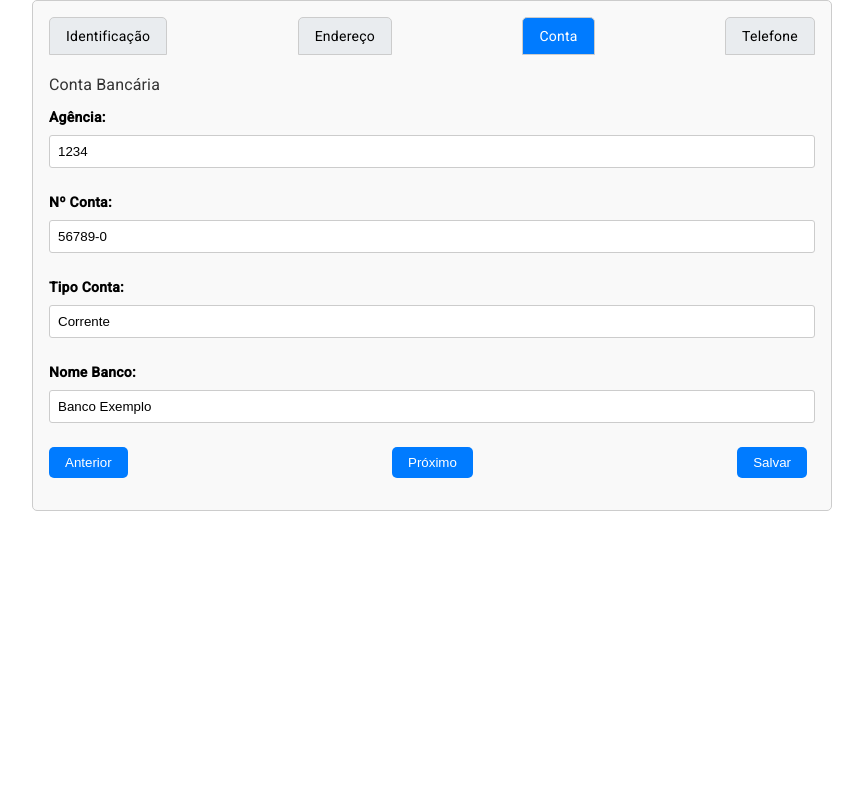
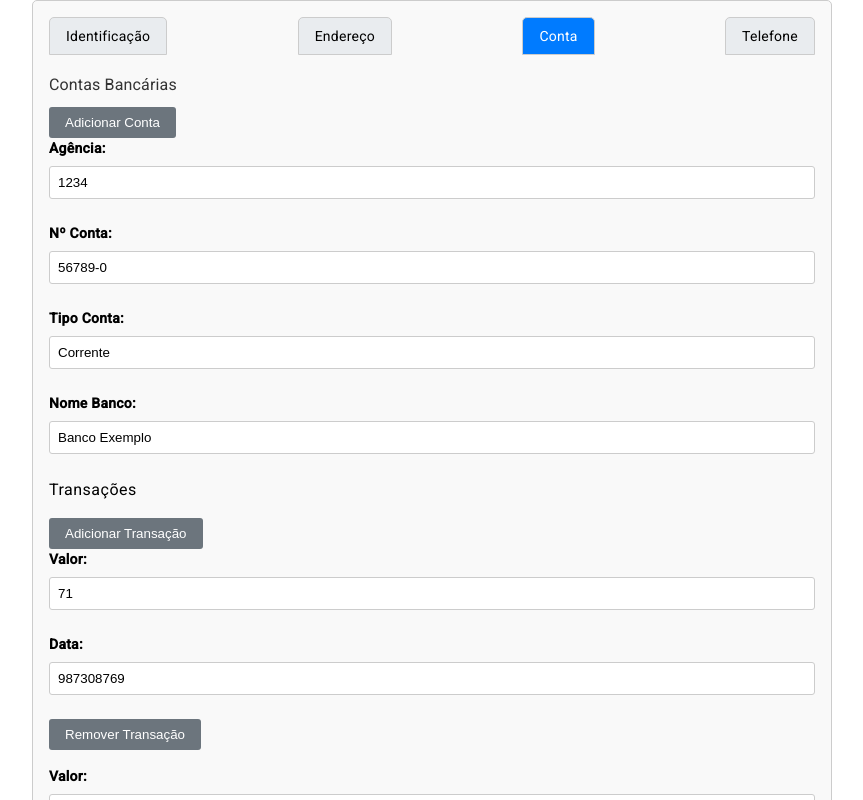
Before and after one commit to Isaquesantos7/formul-rio--reativo-etapas, an Angular app: page / in a window 1280 px wide. Both pictures are taken after a click on the item "Conta". Shown: the top 800 px of the page, without its empty margins (208-1071 px from the left). Built offline with nearby package versions, Linux system fonts and the light colour scheme.

Commit message:
form lista dentro de um form lista

```diff
--- a/src/app/form/T.ts
+++ b/src/app/form/T.ts
@@ -9,12 +9,24 @@ export const dataForm = {
     estado: "Estado Exemplo",
     cep: "12345-678"
   },
-    conta: {
+  conta: [
+    {
       agencia: "1234",
       numero: "56789-0",
       tipoConta: "Corrente",
-      nomeBanco: "Banco Exemplo"
+      nomeBanco: "Banco Exemplo",
+      transacoes: [
+        {
+          valor: "71",
+          data: "987308769"
         },
+        {
+          valor: "86",
+          data: "950505050"
+        }
+      ]
+    }
+  ],
   telefone: [
     {
       ddd: "11",
--- a/src/app/form/form.component.html
+++ b/src/app/form/form.component.html
@@ -11,14 +11,14 @@
         <div>
             <label for="nome">Nome da Mantenedora:</label>
             <input type="text" name="nome" id="nome" formControlName="nome">
-            <div *ngIf="form.get('identificacao.nome')?.errors?.['required'] && form.touched || form.get('identificacao.nome')?.errors?.['required'] && formDir.submitted">
+            <div *ngIf="form.get('identificacao.nome')?.errors?.['required'] && form.touched || form.get('identificacao.nome')?.errors?.['required'] && form.touched">
                 <span>Campo é obrigatório!</span>
             </div>
         </div>
         <div>
             <label for="codigoRegiao">Codígo da Região:</label>
             <input type="text" name="codigoRegiao" id="codigoRegiao" formControlName="codigoRegiao">
-            <div *ngIf="form.get('identificacao.codigoRegiao')?.errors?.['required'] && form.touched || form.get('identificacao.codigoRegiao')?.errors?.['required'] && formDir.submitted">
+            <div *ngIf="form.get('identificacao.codigoRegiao')?.errors?.['required'] && form.touched || form.get('identificacao.codigoRegiao')?.errors?.['required'] && form.touched">
                 <span>Campo é obrigatório!</span>
             </div>
         </div>
@@ -29,62 +29,92 @@
         <div>
             <label for="rua">Rua:</label>
             <input id="rua" name="rua" formControlName="rua">
-            <div *ngIf="form.get('endereco.rua')?.errors?.['required'] && form.touched || form.get('endereco.rua')?.errors?.['required'] && formDir.submitted">
+            <div *ngIf="form.get('endereco.rua')?.errors?.['required'] && form.touched || form.get('endereco.rua')?.errors?.['required'] && form.touched">
                 <span>Campo é obrigatório!</span>
             </div>
         </div>
         <div>
             <label for="cidade">Cidade:</label>
             <input id="cidade" name="cidade" formControlName="cidade">
-            <div *ngIf="form.get('endereco.cidade')?.errors?.['required'] && form.touched || form.get('endereco.cidade')?.errors?.['required'] && formDir.submitted">
+            <div *ngIf="form.get('endereco.cidade')?.errors?.['required'] && form.touched || form.get('endereco.cidade')?.errors?.['required'] && form.touched">
                 <span>Campo é obrigatório!</span>
             </div>
         </div>
         <div>
             <label for="estado">Estado:</label>
             <input id="estado" name="estado" formControlName="estado">
-            <div *ngIf="form.get('endereco.estado')?.errors?.['required'] && form.touched || form.get('endereco.estado')?.errors?.['required'] && formDir.submitted">
+            <div *ngIf="form.get('endereco.estado')?.errors?.['required'] && form.touched || form.get('endereco.estado')?.errors?.['required'] && form.touched">
                 <span>Campo é obrigatório!</span>
             </div>
         </div>
         <div>
             <label for="cep">CEP:</label>
             <input id="cep" name="cep" formControlName="cep">
-            <div *ngIf="form.get('endereco.cep')?.errors?.['required'] && form.touched || form.get('endereco.cep')?.errors?.['required'] && formDir.submitted">
+            <div *ngIf="form.get('endereco.cep')?.errors?.['required'] && form.touched || form.get('endereco.cep')?.errors?.['required'] && form.touched">
                 <span>Campo é obrigatório!</span>
             </div>
         </div>
     </div>
 
     <div *ngIf="currentTab === 2" formGroupName="conta">
-        <h3>Conta Bancária</h3>
+        <h3>Contas Bancárias</h3>
+        <button type="button" (click)="addConta()">Adicionar Conta</button>
+
+        <div *ngFor="let contaGroup of getContasControls(); let i = index" [formGroupName]="i">
           <div>
             <label for="agencia">Agência:</label>
-            <input type="text" name="agencia" id="agencia" formControlName="agencia">
-            <div *ngIf="form.get('conta.agencia')?.errors?.['required'] && form.touched || form.get('conta.agencia')?.errors?.['required'] && formDir.submitted">
+            <input type="text" name="agencia" formControlName="agencia">
+            <div *ngIf="contaGroup.get('agencia')?.errors?.['required'] && form.touched">
                 <span>Campo é obrigatório!</span>
             </div>
           </div>
           <div>
             <label for="numero">Nº Conta:</label>
-            <input type="text" name="numero" id="numero" formControlName="numero">
-            <div *ngIf="form.get('conta.numero')?.errors?.['required'] && form.touched || form.get('conta.numero')?.errors?.['required'] && formDir.submitted">
+            <input type="text" name="numero" formControlName="numero">
+            <div *ngIf="contaGroup.get('numero')?.errors?.['required'] && form.touched">
                 <span>Campo é obrigatório!</span>
             </div>
           </div>
           <div>
             <label for="tipoConta">Tipo Conta:</label>
-            <input type="text" name="tipoConta" id="tipoConta" formControlName="tipoConta">
-            <div *ngIf="form.get('conta.tipoConta')?.errors?.['required'] && form.touched || form.get('conta.tipoConta')?.errors?.['required'] && formDir.submitted">
+            <input type="text" name="tipoConta" formControlName="tipoConta">
+            <div *ngIf="contaGroup.get('tipoConta')?.errors?.['required'] && form.touched">
                 <span>Campo é obrigatório!</span>
             </div>
           </div>
           <div>
             <label for="nomeBanco">Nome Banco:</label>
-            <input type="text" name="nomeBanco" id="nomeBanco" formControlName="nomeBanco">
-            <div *ngIf="form.get('conta.nomeBanco')?.errors?.['required'] && form.touched || form.get('conta.nomeBanco')?.errors?.['required'] && formDir.submitted">
+            <input type="text" name="nomeBanco" formControlName="nomeBanco">
+            <div *ngIf="contaGroup.get('nomeBanco')?.errors?.['required'] && form.touched">
                 <span>Campo é obrigatório!</span>
             </div>
+          </div>
+
+          <!-- Transações -->
+          <div formArrayName="transacoes">
+            <h4>Transações</h4>
+            <button type="button" (click)="addTransacao(i)">Adicionar Transação</button>
+
+            <div *ngFor="let transacao of getTransacoesControls(contaGroup); let j = index" [formGroupName]="j">
+              <div>
+                <label for="valor">Valor:</label>
+                <input type="text" formControlName="valor">
+                <div *ngIf="transacao.get('valor')?.errors?.['required'] && form.touched">
+                    <span>Campo é obrigatório!</span>
+                </div>
+              </div>
+              <div>
+                <label for="data">Data:</label>
+                <input type="text" formControlName="data">
+                <div *ngIf="transacao.get('data')?.errors?.['required'] && form.touched">
+                    <span>Campo é obrigatório!</span>
+                </div>
+              </div>
+              <button type="button" (click)="removeTransacao(i, j)">Remover Transação</button>
+            </div>
+          </div>
+
+          <button type="button" (click)="removeConta(i)">Remover Conta</button>
         </div>
     </div>
 
--- a/src/app/form/form.component.ts
+++ b/src/app/form/form.component.ts
@@ -33,12 +33,7 @@ export class FormComponent {
         cep: ['', Validators.required]
       }),
 
-      conta: this.formBuildService.group({
-        agencia: ['', Validators.required],
-        numero: ['', Validators.required],
-        tipoConta: ['', Validators.required],
-        nomeBanco: ['', Validators.required]
-      }),
+      conta: this.formBuildService.array([]),
 
       telefone: this.formBuildService.array([])
     });
@@ -50,12 +45,15 @@ export class FormComponent {
     return this.form.get('telefone') as FormArray;
   }
 
+  get conta() {
+    return this.form.get("conta") as FormArray;
+  }
+
   public addTelefone(): void {
     const setTelefone = this.formBuildService.group({
       ddd: ['', Validators.required],
       numeroTelefone: ['', Validators.required]
     })
-
     this.telefone.push(setTelefone);
   }
 
@@ -71,13 +69,52 @@ export class FormComponent {
     this.currentTab--;
   }
 
+  addConta() {
+    const contaForm = this.formBuildService.group({
+      agencia: ['', Validators.required],
+      numero: ['', Validators.required],
+      tipoConta: ['', Validators.required],
+      nomeBanco: ['', Validators.required],
+      transacoes: this.formBuildService.array([])  // Lista de transações para cada conta
+    });
+
+    this.conta.push(contaForm);
+  }
+
+  public removeConta(index: number) {
+    this.conta.removeAt(index);
+  }
+
+  // Método para adicionar uma nova transação a uma conta específica
+  public addTransacao(contaIndex: number) {
+    const transacaoForm = this.formBuildService.group({
+      valor: ['', Validators.required],
+      data: ['', Validators.required]
+    });
+
+    const transacoes = this.conta.at(contaIndex).get('transacoes') as FormArray;
+    transacoes.push(transacaoForm);
+  }
+
+  // Método para remover uma transação de uma conta específica
+  public removeTransacao(contaIndex: number, transacaoIndex: number) {
+    const transacoes = this.conta.at(contaIndex).get('transacoes') as FormArray;
+    transacoes.removeAt(transacaoIndex);
+  }
+
+  getContasControls(): FormGroup[] {
+    return (this.form.get('conta') as FormArray).controls as FormGroup[];
+  }
+
+  getTransacoesControls(contaGroup: FormGroup): FormGroup[] {
+    return (contaGroup.get('transacoes') as FormArray).controls as FormGroup[];
+  }
+
   public isGroupValidAndFilled(group: FormGroup): boolean {
-    for (let control in group.controls) {
-      if (group.controls[control].invalid || group.controls[control].value === '') {
-        return false;
-      }
-    }
-    return true;
+    return Object.keys(group.controls).every(controlName => {
+      const control = group.get(controlName);
+      return control && control.valid && control.value !== '';
+    });
   }
 
   public isFormArrayValidAndFilled(array: FormArray): boolean {
@@ -85,7 +122,7 @@ export class FormComponent {
       return false;
     }
     for (let control of array.controls) {
-      if (control.invalid || control.value.tipo === '' || control.value.numero === '') {
+      if (control.invalid) {
         return false;
       }
     }
@@ -122,15 +159,37 @@ export class FormComponent {
     }
   }
 
-  public insertingData(data: any): void {
-    this.form.patchValue(data);
+  public insertingData(dataForm: any): void {
+    // Atualiza os dados principais
+    this.form.patchValue({
+      identificacao: dataForm.identificacao,
+      endereco: dataForm.endereco
+    });
 
-    /*
-      Case was list.
-    */
-    this.telefone.clear();
-    data.telefone.forEach((tel: any) => {
-      this.telefone.push(this.formBuildService.group(tel));
+    // Limpa e adiciona os dados das contas
+    const contaArray = this.form.get('conta') as FormArray;
+    contaArray.clear();
+    dataForm.conta.forEach((conta: any) => {
+      const contaForm = this.formBuildService.group({
+        agencia: [conta.agencia, Validators.required],
+        numero: [conta.numero, Validators.required],
+        tipoConta: [conta.tipoConta, Validators.required],
+        nomeBanco: [conta.nomeBanco, Validators.required],
+        transacoes: this.formBuildService.array([])
+      });
+
+      conta.transacoes.forEach((transacao: any) => {
+        (contaForm.get('transacoes') as FormArray).push(this.formBuildService.group(transacao));
+      });
+
+      contaArray.push(contaForm);
+    });
+
+    // Limpa e adiciona os dados dos telefones
+    const telefoneArray = this.form.get('telefone') as FormArray;
+    telefoneArray.clear();
+    dataForm.telefone.forEach((tel: any) => {
+      telefoneArray.push(this.formBuildService.group(tel));
     });
   }
 
```
Lines whose indentation alone changed are shown as unchanged.
